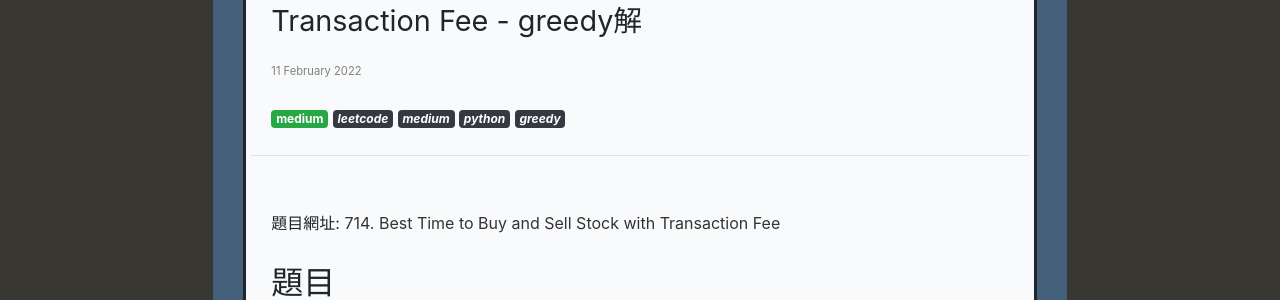
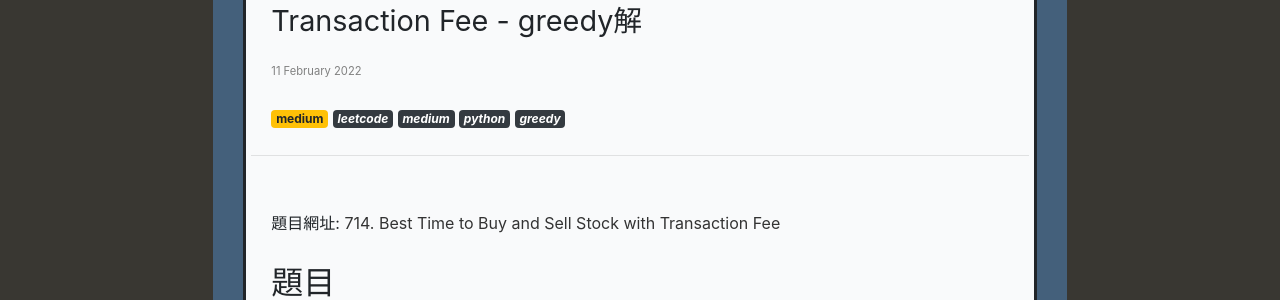
Before and after one commit to catxcoders/catxcoders.github.io, a Jekyll site: the page built from _posts/2022-02-11-714-Best-Time-to-Buy-and-Sell-Stock-with-Transaction-Fee.markdown, in a window 1280 px wide. Shown: the part 196-496 px from the top of the page. Built offline with Jekyll 4.4.1, drawn with Linux system fonts in a browser that asks for light colours; nearby versions of some CDN libraries; formulas are drawn with MathJax 3.

Commit message:
Change tag color.

```diff
--- a/_layouts/article_post.html
+++ b/_layouts/article_post.html
@@ -17,7 +17,15 @@ layout: home_post
 	<!-- tags -->
 	<div class="post-view-tags">
 		{% for tag in page.categories %}
+      {% if tag == 'easy' %}
 		<a href="{{site.baseurl}}/posts/categories/{{tag}}/" class="badge badge-success">{{ tag }}</a>
+  	  {% endif %}
+      {% if tag == 'medium' %}
+		<a href="{{site.baseurl}}/posts/categories/{{tag}}/" class="badge badge-warning">{{ tag }}</a>
+  	  {% endif %}
+      {% if tag == 'hard' %}
+		<a href="{{site.baseurl}}/posts/categories/{{tag}}/" class="badge badge-error">{{ tag }}</a>
+  	  {% endif %}
 		{% endfor %}
 		{% for tag in page.tags %}
 		<i href="#" class="badge badge-dark">{{ tag }}</i>
```
Also changed, not shown: 1 other file.
